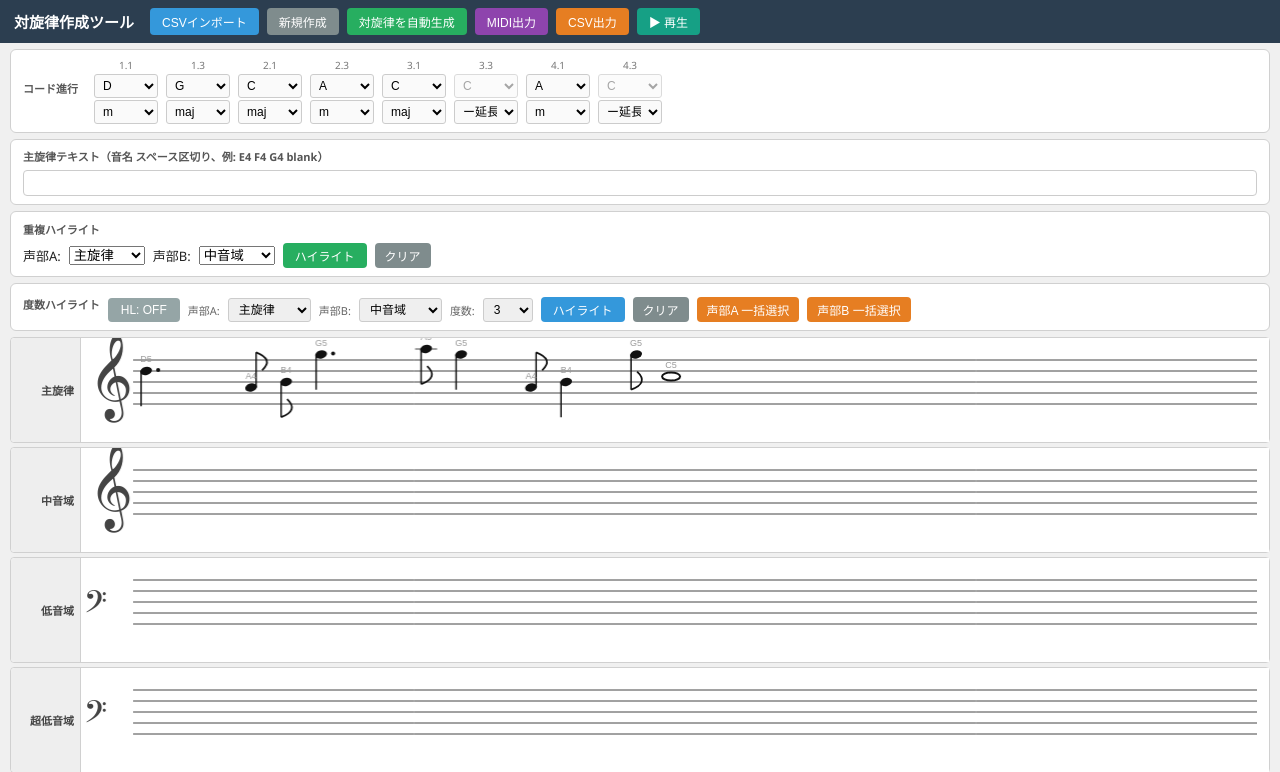
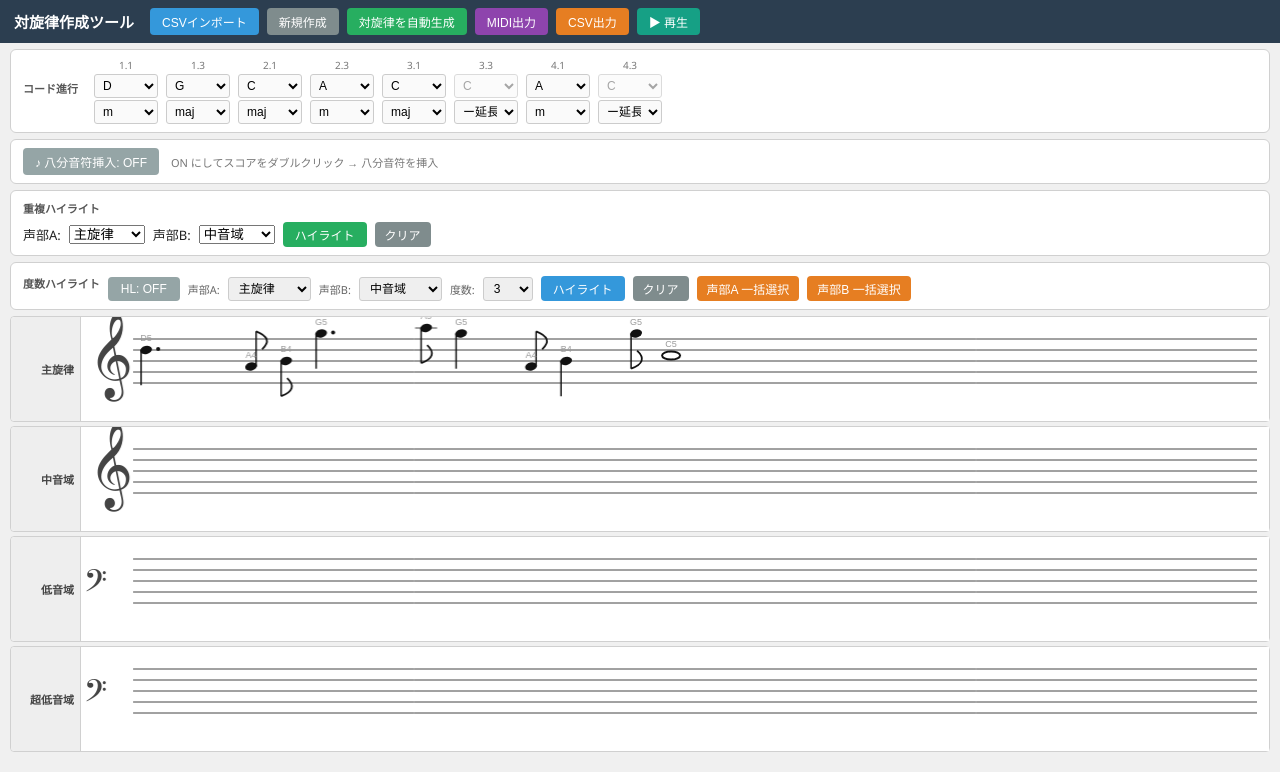
Before and after one commit to tokkun-max/music-counterpoint, a Flask app: page / in a window 1280 px wide. Shown: the top 772 px of the page. Run offline with Flask 3, Linux system fonts and the light colour scheme; some libraries are stand-ins or nearby versions.

Commit message:
主旋律テキスト欄を削除し八分音符挿入モードボタンを追加
- 主旋律テキスト入力を削除
- 「♪ 八分音符挿入: OFF/ON」トグルボタンを同位置に配置
- ONの時のみダブルクリックで八分音符（2ステップ）を挿入
- OFFの時はダブルクリックで既存音符の選択のみ（誤挿入防止）

Co-Authored-By: Claude Sonnet 4.6 <noreply@anthropic.com>

```diff
--- a/static/css/style.css
+++ b/static/css/style.css
@@ -43,8 +43,10 @@ body {
 .btn-teal   { background: #16a085; }
 .btn-red    { background: #c0392b; }
 .btn-gray   { background: #7f8c8d; }
-.btn-hl-off { background: #95a5a6; }
-.btn-hl-on  { background: #e74c3c; }
+.btn-hl-off     { background: #95a5a6; }
+.btn-hl-on      { background: #e74c3c; }
+.btn-insert-off { background: #95a5a6; }
+.btn-insert-on  { background: #2980b9; }
 
 /* ─── パネル共通 ─── */
 .panel {
--- a/static/js/app.js
+++ b/static/js/app.js
@@ -26,6 +26,7 @@ const state = {
   selVoice:     null,
   selSteps:     new Set(),
   selEv:        null,
+  insertMode:   false,
   hlActive:     false,
   hlVA:         "melody",
   hlVB:         "mid",
@@ -254,12 +255,12 @@ function onDragSelect(voice, selections) {
   updateEditorInfo();
 }
 
-// ダブルクリックで8分音符（2ステップ）を挿入
+// ダブルクリック: 八分音符挿入モードON時のみ空きに挿入
 function onInsert(voice, step) {
-  // すでに音符がある場合は挿入しない（選択のみ）
   const existing = findEventAt(state.voices[voice], step);
-  if (existing) {
-    onNoteSelect(voice, step, existing.pitch, existing.dur);
+  // 挿入モードOFF、または既存音符あり → 選択のみ
+  if (!state.insertMode || existing) {
+    if (existing) onNoteSelect(voice, step, existing.pitch, existing.dur);
     return;
   }
 
@@ -278,6 +279,20 @@ function onInsert(voice, step) {
   scorePanel.setSelected(voice, state.selSteps);
   updateEditorInfo();
   setStatus(`[${V_LABELS[voice]}] Step ${step} に 八分音符（${pitch}）を挿入しました`);
+}
+
+function toggleInsertMode() {
+  state.insertMode = !state.insertMode;
+  const btn = document.getElementById("insert-eighth-btn");
+  if (state.insertMode) {
+    btn.textContent = "♪ 八分音符挿入: ON";
+    btn.classList.replace("btn-insert-off", "btn-insert-on");
+    setStatus("八分音符挿入モード: ON — スコアの空きをダブルクリックして挿入。");
+  } else {
+    btn.textContent = "♪ 八分音符挿入: OFF";
+    btn.classList.replace("btn-insert-on", "btn-insert-off");
+    setStatus("八分音符挿入モード: OFF。");
+  }
 }
 
 function updateEditorInfo() {
@@ -553,14 +568,9 @@ async function generateVoices() {
     if (data.error) throw new Error(data.error);
 
     // melody: すでにイベントがある場合は保持（リズムを壊さない）
-    // 空の場合のみテキスト入力またはAPIから設定
+    // 空の場合のみAPIから設定
     if (state.voices["melody"].length === 0) {
-      const melText = document.getElementById("melody-input").value.trim();
-      if (melText) {
-        state.voices["melody"] = stepsToEvents(parseMelodyText(melText));
-      } else {
-        state.voices["melody"] = stepsToEvents(data["melody"] || []);
-      }
+      state.voices["melody"] = stepsToEvents(data["melody"] || []);
     }
     for (const v of ["mid","bass_high","bass_low"])
       state.voices[v] = stepsToEvents(data[v] || []);
@@ -858,7 +868,6 @@ window.addEventListener("DOMContentLoaded", async () => {
   midiMelSteps[30] = "C5";
   state.voices["melody"] = stepsToEvents(midiMelSteps);
   refreshVoice("melody");
-  document.getElementById("melody-input").value = "";
 
   // ボタンイベント
   document.getElementById("btn-import").addEventListener("click", () =>
@@ -890,6 +899,7 @@ window.addEventListener("DOMContentLoaded", async () => {
     }
   });
 
+  document.getElementById("insert-eighth-btn").addEventListener("click", toggleInsertMode);
   document.getElementById("hl-toggle-btn").addEventListener("click", toggleHL);
   document.getElementById("hl-apply-btn").addEventListener("click", () => {
     state.hlVA  = document.getElementById("hl-va").value;
--- a/templates/index.html
+++ b/templates/index.html
@@ -31,12 +31,10 @@
   <div id="chord-selectors" style="display:flex; gap:8px;"></div>
 </div>
 
-<!-- ─── 主旋律 ─── -->
-<div class="panel">
-  <div class="panel-title">主旋律テキスト（音名 スペース区切り、例: E4 F4 G4 blank）</div>
-  <input type="text" id="melody-input"
-         style="width:100%; padding:5px 8px; border:1px solid #ccc; border-radius:4px;
-                font-family:monospace; font-size:12px;">
+<!-- ─── 八分音符挿入モード ─── -->
+<div class="panel" style="display:flex; align-items:center; gap:12px;">
+  <button id="insert-eighth-btn" class="btn btn-insert-off">♪ 八分音符挿入: OFF</button>
+  <span style="font-size:11px; color:#777;">ON にしてスコアをダブルクリック → 八分音符を挿入</span>
 </div>
 
 <!-- ─── 重複ハイライト ─── -->
```
